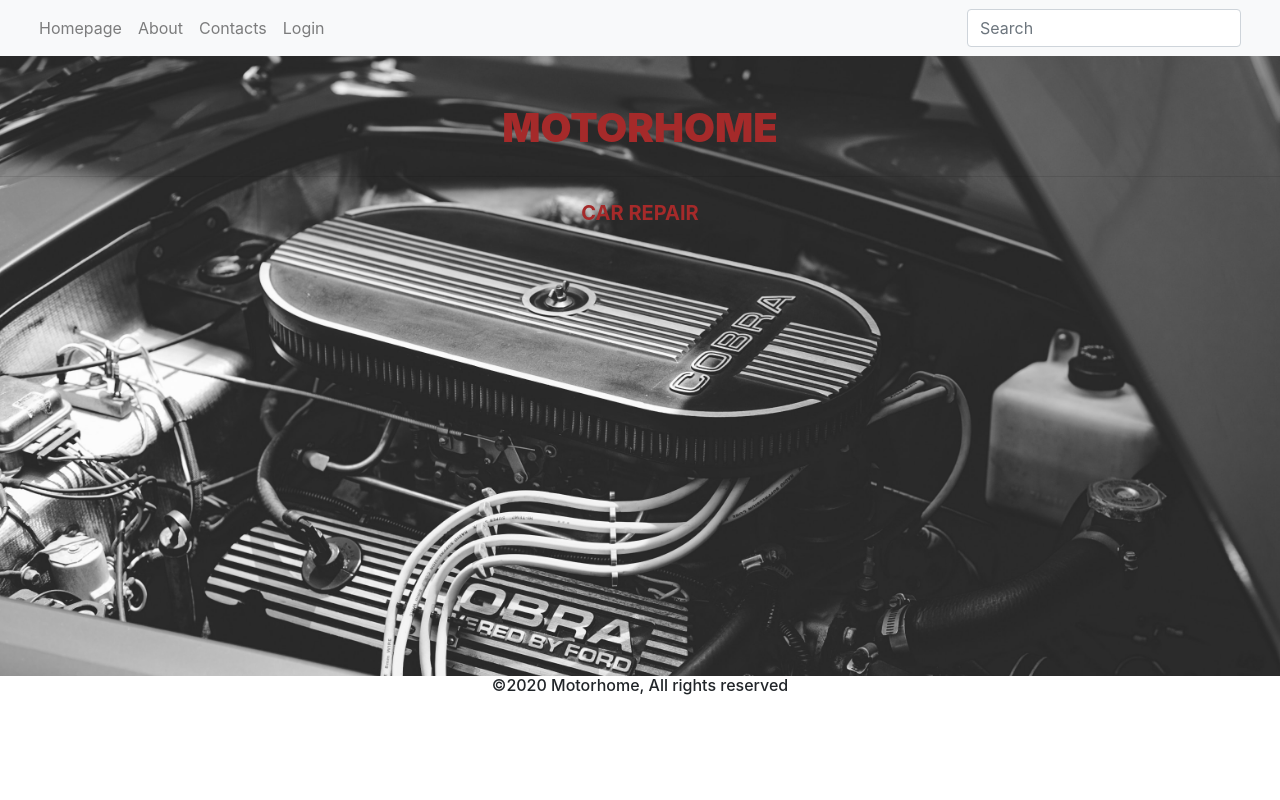
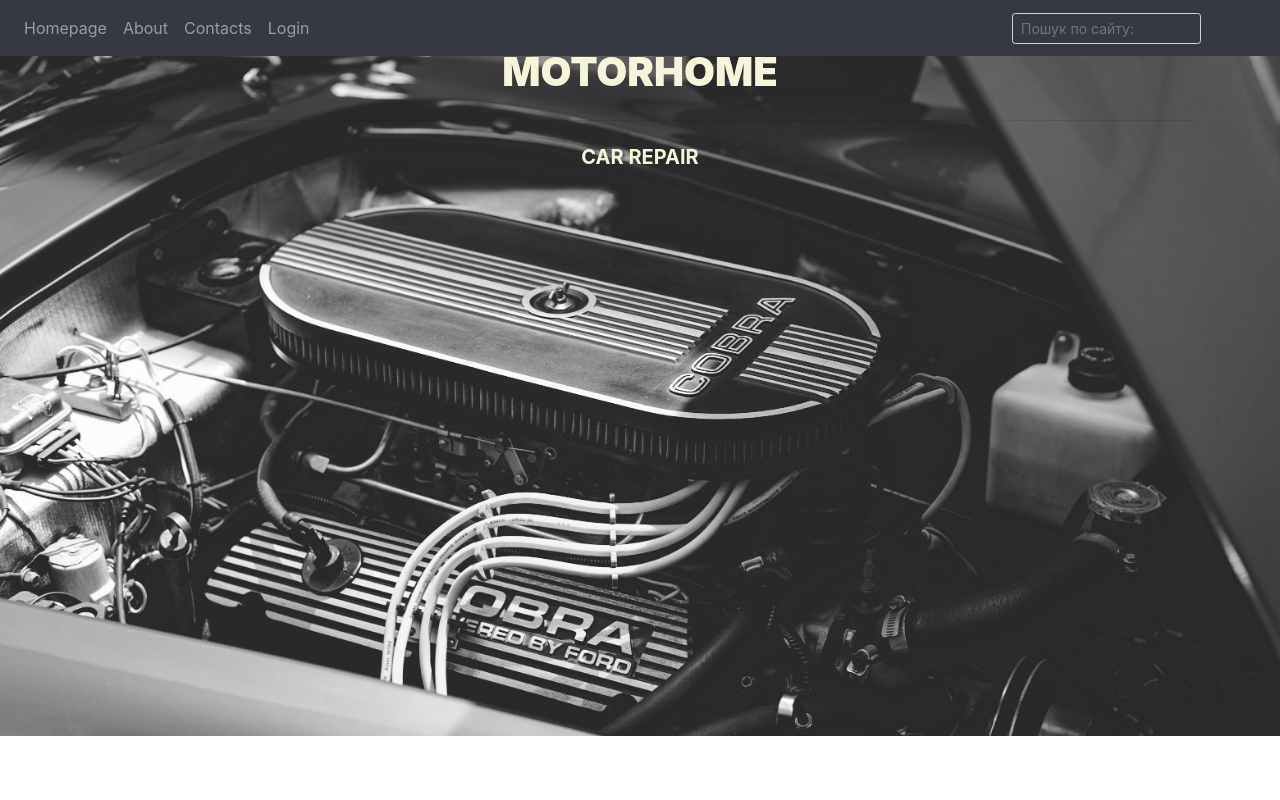
Before and after one commit to Forestriver/Motorhome, a Django app: page / in a window 1280 px wide. Run offline with Django 3.2, Linux system fonts and the light colour scheme; some libraries are stand-ins or nearby versions.

Commit message:
layout update

```diff
--- a/motorhome/static/motorhome/css/moto.css
+++ b/motorhome/static/motorhome/css/moto.css
@@ -1,21 +1,19 @@
 body, html {
+  position: relative;
   height: 100%;
 }
 
 
 .view {
-  height: 620px;
   background-image: url('../images/mustangV8.jpg');
   background-repeat: no-repeat;
   background-size: cover;
   background-position: center center;
+  height: 736px;
   font-size: large;
-  color: brown;
+  color: beige;
 }
 
-#footer {
-  position: bottom;
-  bottom: 0;
-  width: 100%;
-  height: 2.5rem;
+.form-control {
+  background-color: transparent;
 }
--- a/motorhome/templates/motorhome/layout.html
+++ b/motorhome/templates/motorhome/layout.html
@@ -10,18 +10,16 @@
     <!-- Bootstrap CSS -->
     <link rel="stylesheet" href="https://maxcdn.bootstrapcdn.com/bootstrap/4.0.0/css/bootstrap.min.css" integrity="sha384-Gn5384xqQ1aoWXA+058RXPxPg6fy4IWvTNh0E263XmFcJlSAwiGgFAW/dAiS6JXm" crossorigin="anonymous">
     <link rel="stylesheet" href="{% static 'motorhome/css/moto.css' %}">
-    <script src="https://ajax.googleapis.com/ajax/libs/jquery/3.4.1/jquery.min.js"></script>
-    <script src="https://maxcdn.bootstrapcdn.com/bootstrap/3.4.1/js/bootstrap.min.js"></script>
 
   </head>
   <body>
     <header>
-      <nav class="navbar navbar-expand-lg navbar-light bg-light">
-        <button class="navbar-toggler" type="button" data-toggle="collapse" data-target="#navbarNav" aria-controls="navbarNav" aria-expanded="false" aria-label="Toggle navigation">
+      <nav class="navbar navbar-expand-lg navbar-dark bg-dark fixed-top scrolling-navbar">
+        <button class="navbar-toggler" type="button" data-toggle="collapse" data-target="#navbarSupportedContent" aria-controls="navbarSupportedContent" aria-expanded="false" aria-label="Toggle navigation">
           <span class="navbar-toggler-icon"></span>
         </button>
-           <div class="container-fluid">
-             <ul class="nav navbar-nav">
+           <div class="collapse navbar-collapse" id="navbarSupportedContent">
+             <ul class="nav navbar-nav mr-auto">
                <li class=nav-item {{home_page}}>
                  <a class="nav-link" href="{% url 'homepage' %}">Homepage</a>
                </li>
@@ -36,14 +34,13 @@
                </li>
              </ul>
              <form class="form-inline">
-              <div class="md-form my-0">
-                <input class="form-control mr-sm-2" type="text" placeholder="Search" aria-label="Search">
-              </div>
-            </form>
+                <input class="form-control form-control-sm mr-3 w-75" type="text" placeholder="Пошук по сайту: " aria-label="Search">
+                <i class="fas fa-search"></i>
+             </form>
            </div>
     </header>
     <main>
-      <div class="view"
+      <div class="view">
 
           <div class="container">
             <!--Grid row-->
@@ -51,8 +48,8 @@
               <!--Grid column-->
               <div class="col-md-12 mb-4 white-text text-center">
                 <h1 class="h1-reponsive white-text text-uppercase font-weight-bold mb-0 pt-md-5 pt-5"><strong>MOTORHOME</strong></h1>
-                <hr class="hr-light my-4 wow fadeInDown" data-wow-delay="0.4s">
-                <h5 class="text-uppercase mb-4 white-text wow fadeInDown" data-wow-delay="0.4s"><strong>Car repair</strong></h5>
+                <hr class="hr-light my-4">
+                <h5 class="text-uppercase mb-4 white-text"><strong>Car repair</strong></h5>
               </div>
               <!--Grid column-->
             </div>
@@ -63,12 +60,8 @@
         <!-- Mask & flexbox options-->
       </div>
     </main>
-    <footer>
-      <div class="col-md-12 mb-4 text-center">
-        <h6 class="h6 responsive"> ©2020 Motorhome, All rights reserved</h6>
-      <div>
-    </footer>
-
+    <script src="https://ajax.googleapis.com/ajax/libs/jquery/3.4.1/jquery.min.js"></script>
+    <script src="https://maxcdn.bootstrapcdn.com/bootstrap/3.4.1/js/bootstrap.min.js"></script>
 
   </body>
 </html>
```
